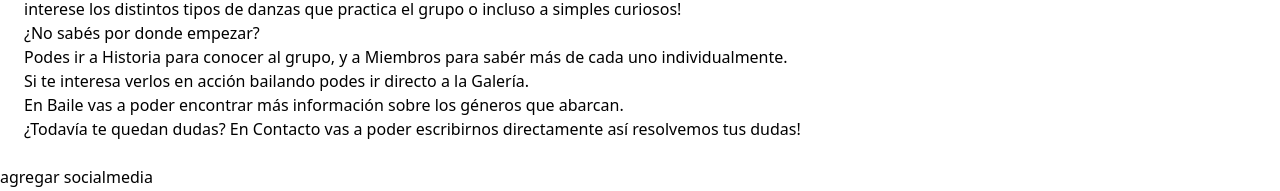
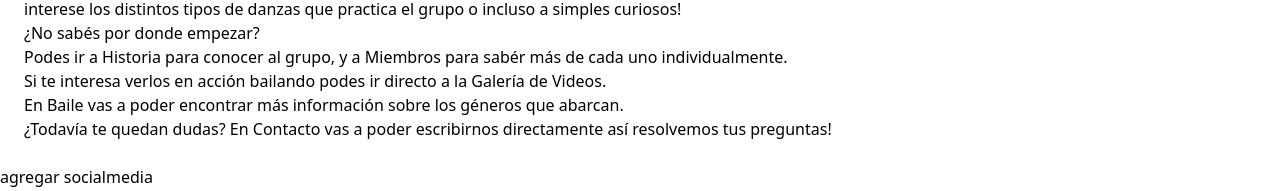
Before and after one commit to faery-cam/herrera_camila_tp2, a React (Vite) app in the folder app/: page /info in a window 1280 px wide. Shown: the part 323-514 px from the top of the page. Built offline with nearby package versions, Linux system fonts and the light colour scheme.

Commit message:
[CHANGE] se modificó el nombre de una página -videos- (antes filtro videos)

```diff
--- a/app/src/App.jsx
+++ b/app/src/App.jsx
@@ -8,7 +8,7 @@ import Contacto from './pages/Contacto.jsx';
 import Historia from './pages/Historia.jsx';
 import Miembros from './pages/Miembros.jsx';
 import Galeria from './pages/Galeria.jsx';
-import FiltroVideos from './pages/FiltroVideos.jsx';
+import Videos from './pages/Videos.jsx';
 import Baile from './pages/Baile.jsx';
 
 
@@ -26,7 +26,7 @@ export default function App() {
           <Route path="/historia" element={<Historia />} />
           <Route path="/miembros" element={<Miembros />} />
           <Route path="/galeria" element={<Galeria />} />
-          <Route path="/filtrovideos" element={<FiltroVideos />} />
+          <Route path="/videos" element={<Videos />} />
           <Route path="/baile" element={<Baile />} />
         </Routes>
       </main>
--- a/app/src/components/NavBar.jsx
+++ b/app/src/components/NavBar.jsx
@@ -18,7 +18,7 @@ const paginas = [
     {
         to: '/galeria',
         label: 'galeria',
-        children: [{ to: '/filtrovideos', label: 'filtro' }],
+        children: [{ to: '/videos', label: 'videos' }],
     },
     { to: '/baile', label: 'Baile' },
 ]
--- a/app/src/pages/Info.jsx
+++ b/app/src/pages/Info.jsx
@@ -9,9 +9,9 @@ export default function Info() {
                 <p>Si llegaste hasta acá eso no es casualidad! En esta página nos dedicamos a informar sobre el grupo ---- como guía introductoría para nuevos fans, aquellos que les interese los distintos tipos de danzas que practica el grupo o incluso a simples curiosos!</p>
                 <p>¿No sabés por donde empezar?</p>
                 <p>Podes ir a <Link to="/historia">Historia</Link> para conocer al grupo, y a <Link to="/miembros">Miembros</Link> para sabér más de cada uno individualmente.</p>
-                <p>Si te interesa verlos en acción bailando podes ir directo a la <Link>Galería</Link>.</p>
+                <p>Si te interesa verlos en acción bailando podes ir directo a la <Link to="/videos">Galería de Videos</Link>.</p>
                 <p>En <Link to="/baile">Baile</Link> vas a poder encontrar más información sobre los géneros que abarcan.</p>
-                <p>¿Todavía te quedan dudas? En <Link to="/contacto">Contacto</Link> vas a poder escribirnos directamente así resolvemos tus dudas!</p>
+                <p>¿Todavía te quedan dudas? En <Link to="/contacto">Contacto</Link> vas a poder escribirnos directamente así resolvemos tus preguntas!</p>
 
             </section>
         </>
--- a/app/src/pages/FiltroVideos.jsx
+++ b/app/src/pages/Videos.jsx
@@ -1,5 +1,5 @@
 
-export default function FiltroVideos() {
+export default function Videos() {
     return (
         <>
             <section className="p-6">
```
